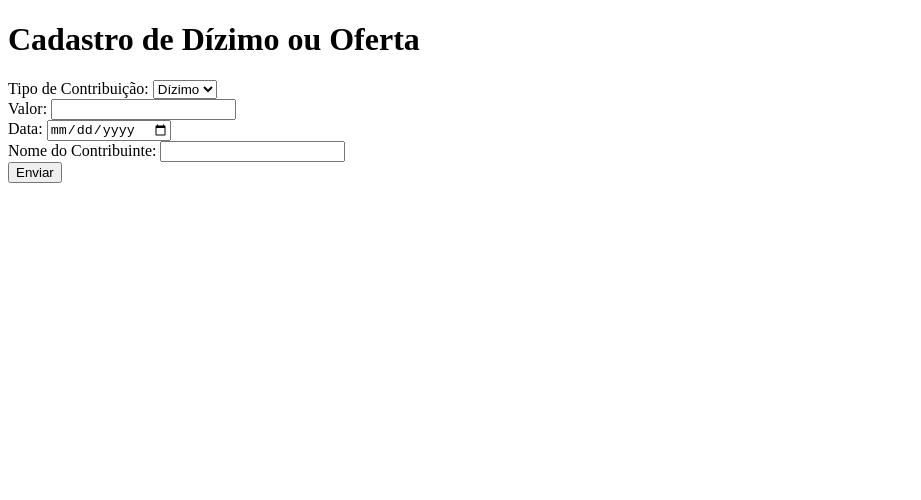
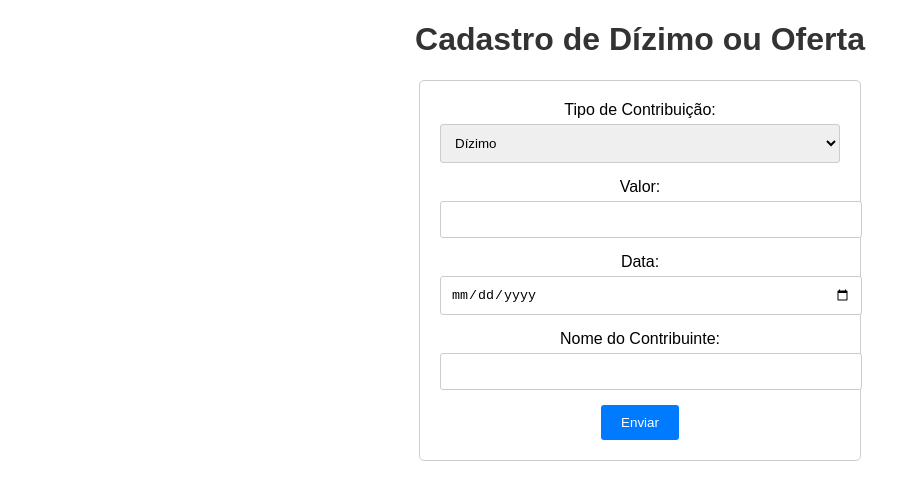
Before and after one commit to PRINT-ADEMIRJR/FinancasSR, a plain HTML site: page index.html in a window 1280 px wide. Shown: the whole page, without its empty margins (0-921 px from the left). Drawn offline with nearby package versions, Linux system fonts and the light colour scheme.

Commit message:
Modificando index.html

```diff
--- a/index.html
+++ b/index.html
@@ -4,6 +4,7 @@
     <meta charset="UTF-8">
     <meta name="viewport" content="width=device-width, initial-scale=1.0">
     <title>Cadastro de Dízimo ou Oferta</title>
+    <link rel="stylesheet" href="css/layout.css">
     <script src="https://cdn.jsdelivr.net/npm/axios/dist/axios.min.js"></script>
 </head>
 <body>
```
